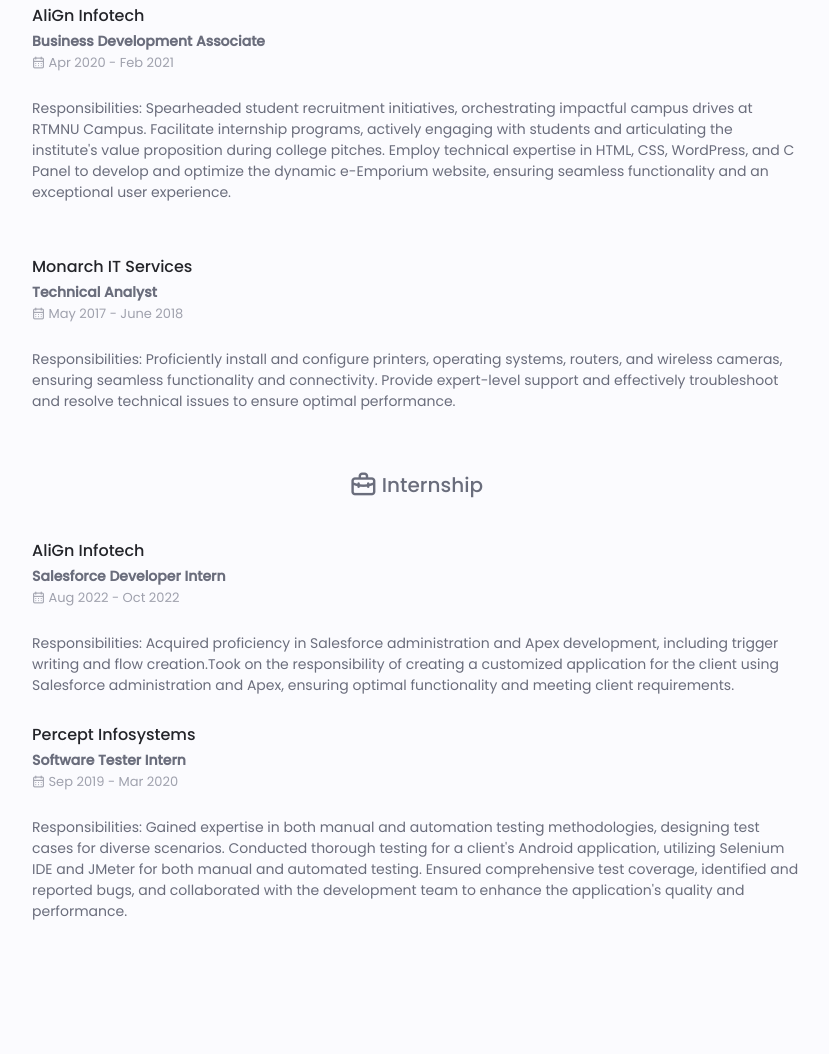
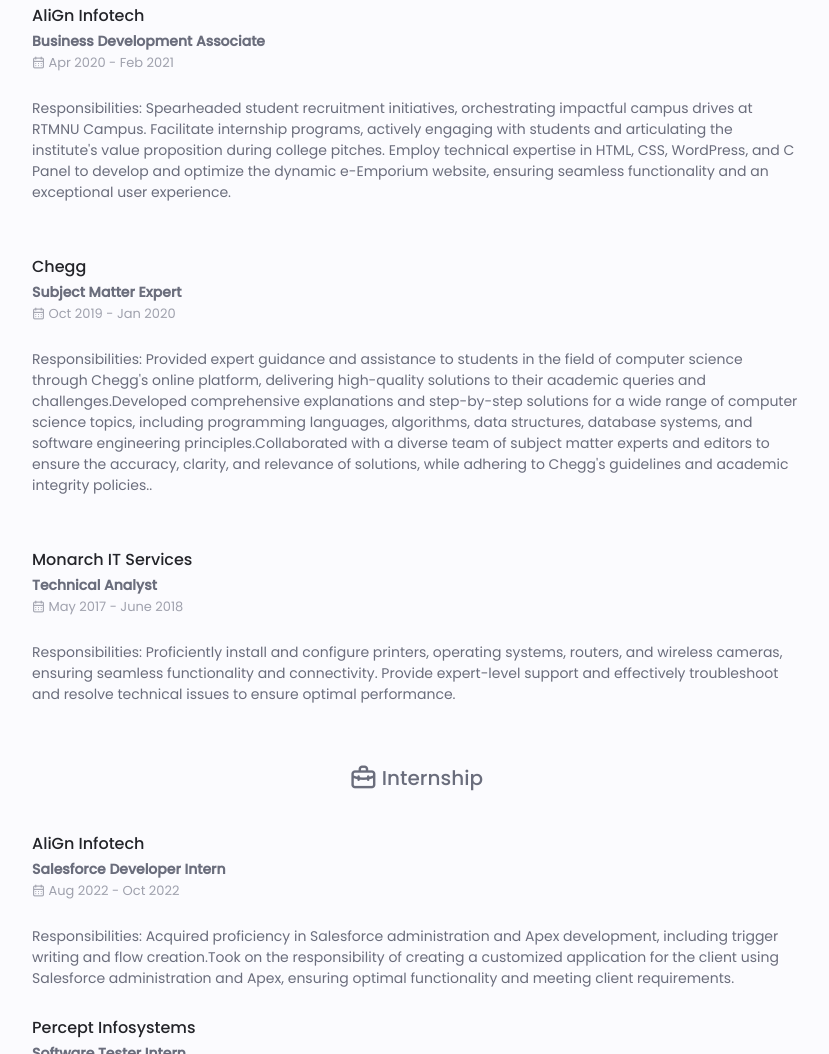
Before and after one commit to ankitmahule2/Portfolio-Website, a plain HTML site: page index.html in a window 1280 px wide. Shown: the part 3769-4823 px from the top of the page, without its empty margins (224-1053 px from the left). Drawn offline with nearby package versions, Linux system fonts and the light colour scheme.

Commit message:
Update index.html

```diff
--- a/index.html
+++ b/index.html
@@ -384,6 +384,21 @@
                                         <br>
                                         <br>
 
+                                    <div class="qualification__data">
+                                            <div>
+                                                <h3 class="qualification__title">Chegg</h3>
+                                                <span class="qualification__subtitle"><b>Subject Matter Expert</b></span>
+                                                <div class="qualification__calendar"><i class="uil uil-calendar-alt"></i>
+                                                    Oct 2019 - Jan 2020
+                                                </div>
+                                                <br>
+                                                <div class="qualification__subtitle">Responsibilities: Provided expert guidance and assistance to students in the field of computer science through Chegg's online platform, delivering high-quality solutions to their academic queries and challenges.Developed comprehensive explanations and step-by-step solutions for a wide range of computer science topics, including programming languages, algorithms, data structures, database systems, and software engineering principles.Collaborated with a diverse team of subject matter experts and editors to ensure the accuracy, clarity, and relevance of solutions, while adhering to Chegg's guidelines and academic integrity policies..
+                                                </div>
+                                            </div>
+
+                                            <br>
+                                            <br>
+
                                         <div class="qualification__data">
                                             <div>
                                                 <h3 class="qualification__title">Monarch IT Services</h3>
```
